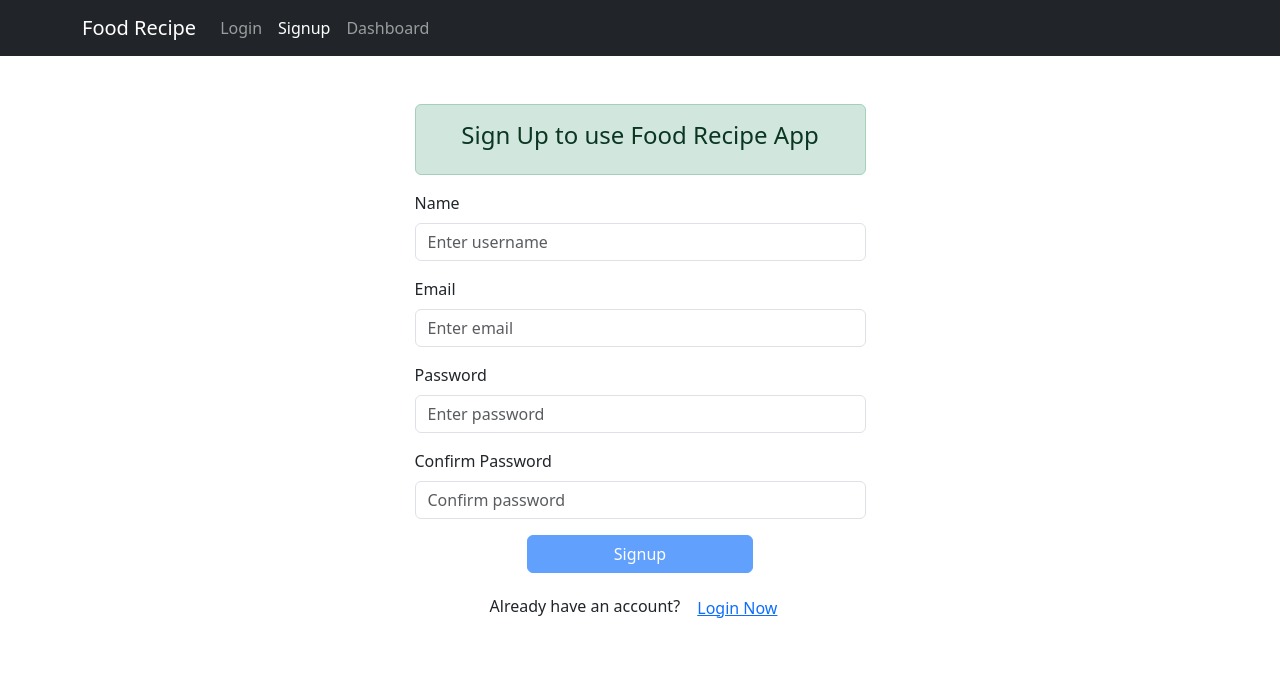
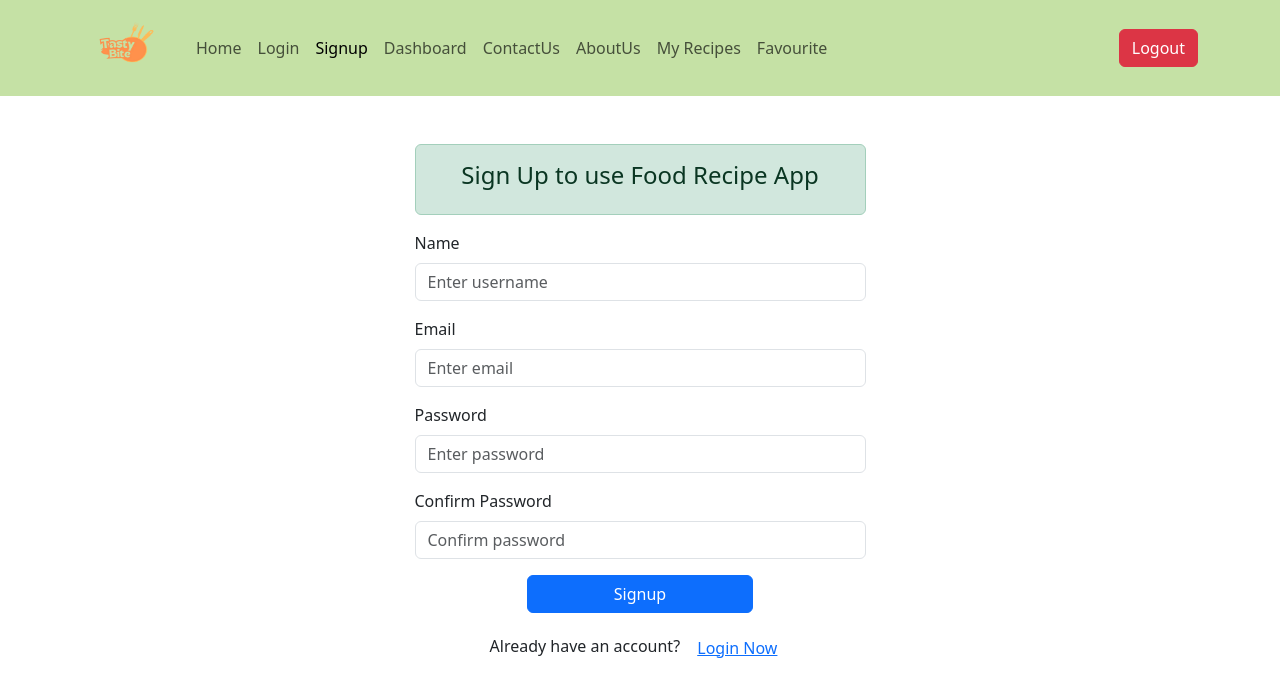
Before and after one commit to shriniwas-26/food-recipe, a React (Vite) app in the folder frontend/food-recipe-frontend/: page /signup in a window 1280 px wide. Shown: the top 696 px of the page. Built offline with nearby package versions, Linux system fonts and the light colour scheme.

Commit message:
added changes

```diff
--- a/frontend/food-recipe-frontend/src/App.jsx
+++ b/frontend/food-recipe-frontend/src/App.jsx
@@ -1,27 +1,42 @@
-// src/App.jsx
-
-import React from "react";
+import React, { Suspense, lazy } from "react";
 import "../node_modules/bootstrap/dist/css/bootstrap.min.css";
 import { BrowserRouter, Routes, Route } from "react-router-dom";
-import Home from "./components/Home";
-import LoginPage from "./components/LoginPage";
-import SignupPage from "./components/SignupPage";
-import NotFound from "./components/NotFound";
-import { NavigationBar } from "./components/NavigationBar";  // Named import
+import { NavigationBar } from "./components/NavigationBar";
 import { ToastContainer } from "react-toastify";
-import { RenderNavigationBar } from "./components/RenderNavigationBar";
-import AboutUs from "../src/components/AboutUs";
+import "react-toastify/dist/ReactToastify.css";
+import Spinner from 'react-bootstrap/Spinner';
+
+// Lazy-loaded components
+const Home = lazy(() => import("./components/Home"));
+const LoginPage = lazy(() => import("./components/LoginPage"));
+const SignupPage = lazy(() => import("./components/SignupPage"));
+const AboutUs = lazy(() => import("./components/AboutUs"));
+const ContactUs = lazy(() => import("./components/ContactUs"));
+const DashBoard = lazy(() => import("./components/DashBoard"));
+const NotFound = lazy(() => import("./components/NotFound"));
+const MyRecipes = lazy(() => import("./components/MyRecipes"));
+const Favourite = lazy(() => import("./components/Favourite"));
 
 function App() {
   return (
     <BrowserRouter>
-      <RenderNavigationBar />
-      <Routes>
-        <Route path="/" element={<AboutUs />} />
-        <Route path="/login" element={<LoginPage />} />
-        <Route path="/signup" element={<SignupPage />} />
-        <Route path="*" element={<NotFound />} />
-      </Routes>
+      <NavigationBar />
+      <Suspense fallback={<div className="d-flex flex-column justify-content-center align-items-center vh-100">
+        <Spinner animation="border" variant="primary" />
+        <div className="mt-3">Loading...</div>
+      </div>}>
+        <Routes>
+          <Route path="/" element={<Home />} />
+          <Route path="/login" element={<LoginPage />} />
+          <Route path="/signup" element={<SignupPage />} />
+          <Route path="/aboutus" element={<AboutUs />} />
+          <Route path="/contactus" element={<ContactUs />} />
+          <Route path="/myrecipes" element={<MyRecipes />} />
+          <Route path="/favourite" element={<Favourite />} />
+          <Route path="*" element={<NotFound />} />
+        </Routes>
+
+      </Suspense>
       <ToastContainer />
     </BrowserRouter>
   );
--- /dev/null
+++ b/frontend/food-recipe-frontend/src/components/DashBoard.jsx
@@ -0,0 +1,45 @@
+import Carousel from 'react-bootstrap/Carousel';
+
+function UncontrolledExample() {
+  return (
+    <Carousel>
+      <Carousel.Item>
+        <img
+          className="d-block w-100"
+          src="https://images.unsplash.com/photo-1495214783159-3503fd1b572d?w=600&auto=format&fit=crop&q=60&ixlib=rb-4.1.0&ixid=M3wxMjA3fDB8MHxzZWFyY2h8OHx8YnJlYWtmYXN0fGVufDB8MHw0fHx8MA%3D%3D"
+          alt="First slide"
+        />
+        <Carousel.Caption>
+          <h3>First slide label</h3>
+          <p>Nulla vitae elit libero, a pharetra augue mollis interdum.</p>
+        </Carousel.Caption>
+      </Carousel.Item>
+
+      <Carousel.Item>
+        <img
+          className="d-block w-100"
+          src="https://images.unsplash.com/photo-1504674900247-0877df9cc836?w=600&auto=format&fit=crop&q=60&ixlib=rb-4.1.0&ixid=M3wxMjA3fDB8MHxzZWFyY2h8Mnx8Zm9vZHxlbnwwfDB8MHx8fDA%3D"
+          alt="Second slide"
+        />
+        <Carousel.Caption>
+          <h3>Second slide label</h3>
+          <p>Lorem ipsum dolor sit amet, consectetur adipiscing elit.</p>
+        </Carousel.Caption>
+      </Carousel.Item>
+
+      <Carousel.Item>
+        <img
+          className="d-block w-100"
+          src="https://images.unsplash.com/photo-1492683513054-55277abccd99?w=600&auto=format&fit=crop&q=60&ixlib=rb-4.1.0&ixid=M3wxMjA3fDB8MHxzZWFyY2h8MTV8fGRlc3NlcnR8ZW58MHwwfDR8fHww"
+          alt="Third slide"
+        />
+        <Carousel.Caption>
+          <h3>Third slide label</h3>
+          <p>Praesent commodo cursus magna, vel scelerisque nisl consectetur.</p>
+        </Carousel.Caption>
+      </Carousel.Item>
+    </Carousel>
+  );
+}
+
+export default UncontrolledExample;
--- /dev/null
+++ b/frontend/food-recipe-frontend/src/components/Favourite.jsx
@@ -0,0 +1,13 @@
+import React from "react";
+
+const Favourite = () => {
+  return (
+    <div className="container mt-5">
+      <h2>Favourite Recipes</h2>
+      <p>This is where your favourite recipes will appear.</p>
+      {/* Add your favourite recipe list or component here */}
+    </div>
+  );
+};
+
+export default Favourite;
--- a/frontend/food-recipe-frontend/src/components/LoginPage.jsx
+++ b/frontend/food-recipe-frontend/src/components/LoginPage.jsx
@@ -35,9 +35,7 @@ export function UserLogin() {
       if (response.status === 200) {
         storeToken(response.data.token);
         toast.success("Login Successful!");
-        setTimeout(() => {
-          navigate("/dashboard");
-        }, 1500);
+        navigate("/dashboard");
       }
     } catch (error) {
       console.log("Login error:", error);
--- /dev/null
+++ b/frontend/food-recipe-frontend/src/components/MyRecipes.jsx
@@ -0,0 +1,13 @@
+import React from "react";
+
+const MyRecipes = () => {
+  return (
+    <div className="container mt-5">
+      <h2>My Recipes</h2>
+      <p>This is where your saved recipes will appear.</p>
+      {/* Add your recipe list or component here */}
+    </div>
+  );
+};
+
+export default MyRecipes;
--- /dev/null
+++ b/frontend/food-recipe-frontend/src/components/NavigationBar.css
@@ -0,0 +1,21 @@
+/* Hover effect for the Logout button */
+.logout-btn {
+  transition: all 0.3s ease; /* Smooth transition for hover effect */
+}
+
+.logout-btn:hover {
+  background-color: white; /* Change background color on hover */
+  color: red; /* Change text color */
+  border-color: red; /* Match border color with background */
+}
+
+/* Hover effect for Navbar links */
+.nav-link {
+  transition: all 0.3s ease; /* Smooth transition for hover effect */
+}
+
+.nav-link:hover {
+  color: #ff7043; /* Change text color to match the button */
+  background-color: #fff; /* Add a background color when hovering over links */
+  border-radius: 5px; /* Optionally round the corners for visual appeal */
+}
--- a/frontend/food-recipe-frontend/src/components/NavigationBar.jsx
+++ b/frontend/food-recipe-frontend/src/components/NavigationBar.jsx
@@ -1,25 +1,62 @@
 import React from "react";
-import { Navbar, Nav, Container } from "react-bootstrap";
+import { Navbar, Nav, Container, Button } from "react-bootstrap";
 import { LinkContainer } from "react-router-bootstrap";
-import { Link } from "react-router-dom";
+import { Link, useNavigate } from "react-router-dom";
+import './NavigationBar.css';
+import logo1 from "../Images/Logo1.png";
+
 
 export function NavigationBar() {
+  const navigate = useNavigate();
+
+  const handleLogout = () => {
+    // Clear authentication data
+    localStorage.clear();
+    setTimeout(() => navigate("/login"), 0); // Ensure navigation works even in StrictMode
+  };
+
   return (
-    <Navbar expand="lg" bg="dark" variant="dark">
+    <Navbar expand="lg" variant="light" style={{ backgroundColor: "#C5E1A5" }}>
       <Container>
-        <Navbar.Brand ><Link to="/" className="text-decoration-none text-white">Food Recipe</Link></Navbar.Brand>
+        <Navbar.Brand>
+          <Link to="/" className="text-decoration-none text-dark d-flex align-items-center">
+            <img src={logo1} alt="TastyBite Logo" style={{ height: "70px", width: "80px", marginRight: "10px" }} />
+          </Link>
+
+        </Navbar.Brand>
         <Navbar.Toggle aria-controls="navbar-nav" />
         <Navbar.Collapse id="navbar-nav">
-          <Nav>
+          <Nav className="me-auto">
+            <LinkContainer to="/">
+              <Nav.Link className="nav-link">Home</Nav.Link>
+            </LinkContainer>
             <LinkContainer to="/login">
-              <Nav.Link>Login</Nav.Link>
+              <Nav.Link className="nav-link">Login</Nav.Link>
             </LinkContainer>
             <LinkContainer to="/signup">
-              <Nav.Link>Signup</Nav.Link>
+              <Nav.Link className="nav-link">Signup</Nav.Link>
             </LinkContainer>
             <LinkContainer to="/dashboard">
-              <Nav.Link>Dashboard</Nav.Link>
+              <Nav.Link className="nav-link">Dashboard</Nav.Link>
             </LinkContainer>
+            <LinkContainer to="/contactus">
+              <Nav.Link className="nav-link">ContactUs</Nav.Link>
+            </LinkContainer>
+            <LinkContainer to="/aboutus">
+              <Nav.Link className="nav-link">AboutUs</Nav.Link>
+            </LinkContainer>
+            {/* Added "My Recipes" and "Favourite" */}
+            <LinkContainer to="/myrecipes">
+              <Nav.Link className="nav-link">My Recipes</Nav.Link>
+            </LinkContainer>
+            <LinkContainer to="/favourite">
+              <Nav.Link className="nav-link">Favourite</Nav.Link>
+            </LinkContainer>
+          </Nav>
+          <Nav>
+            <Button variant="danger" onClick={handleLogout} className="logout-btn">
+              Logout
+            </Button>
           </Nav>
         </Navbar.Collapse>
       </Container>
--- a/frontend/food-recipe-frontend/src/components/SignupPage.jsx
+++ b/frontend/food-recipe-frontend/src/components/SignupPage.jsx
@@ -112,7 +112,7 @@ export function SignupPage() {
                     type="submit"
                     variant="primary"
                     className="w-50"
-                    disabled={!(dirty && isValid)}
+                    // disabled={!(dirty && isValid)}
                   >
                     Signup
                   </Button>
--- /dev/null
+++ b/frontend/food-recipe-frontend/src/index.js
@@ -0,0 +1,5 @@
+import React from "react";
+import ReactDOM from "react-dom";
+import App from "./App";
+
+ReactDOM.render(<App />, document.getElementById("root"));
```
Also changed, not shown: frontend/food-recipe-frontend/src/Images/Logo.png (added), frontend/food-recipe-frontend/src/Images/Logo1.png (added).
